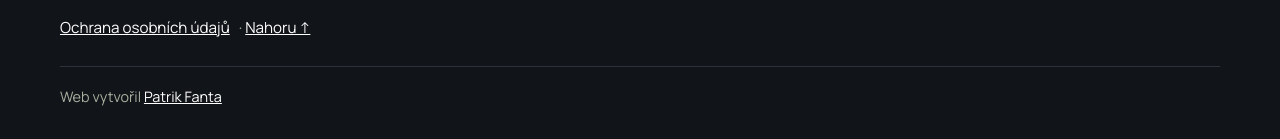
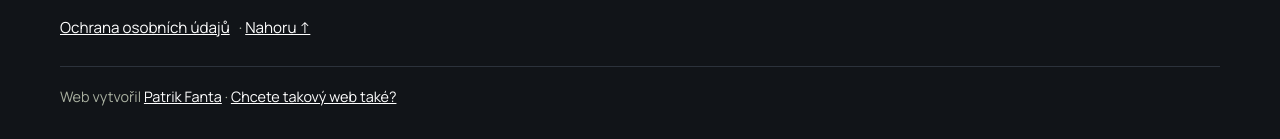
Before and after one commit to patrikfanta-cze/planet-express-web, a plain HTML site: page 404.html in a window 1280 px wide. Shown: the part 769-908 px from the top of the page. Drawn offline with Linux system fonts and the light colour scheme.

Commit message:
Patička: výzva Chcete takový web také? s odkazem a sledováním ref
Co-Authored-By: Claude Sonnet 5.5 <noreply@anthropic.com>

```diff
--- a/404.html
+++ b/404.html
@@ -115,7 +115,7 @@
     </a>
     <span>© <span id="rok">2026</span> PLANET EXPRESS s.r.o. · IČO 09999442 · Tyršova 125, 432 01 Kadaň<br>Zapsaná v obchodním rejstříku vedeném Krajským soudem v Ústí nad Labem, oddíl C, vložka 46788.</span>
     <span class="footer__links"><a href="ochrana-osobnich-udaju.html">Ochrana osobních údajů</a> · <a href="#top">Nahoru ↑</a></span>
-    <p class="made">Web vytvořil <a href="https://patrikfanta.cz/" target="_blank" rel="noopener">Patrik Fanta</a></p>
+    <p class="made">Web vytvořil <a href="https://patrikfanta.cz/?ref=planet-express" target="_blank" rel="noopener">Patrik Fanta</a> · <a href="https://patrikfanta.cz/?ref=planet-express" target="_blank" rel="noopener">Chcete takový web také?</a></p>
   </div>
 </footer>
 
```
Also changed, not shown: index.html (+1 -1 lines), jak-objednat.html (+1 -1 lines), kontakt.html (+1 -1 lines), ochrana-osobnich-udaju.html (+1 -1 lines), sluzby.html (+1 -1 lines).
